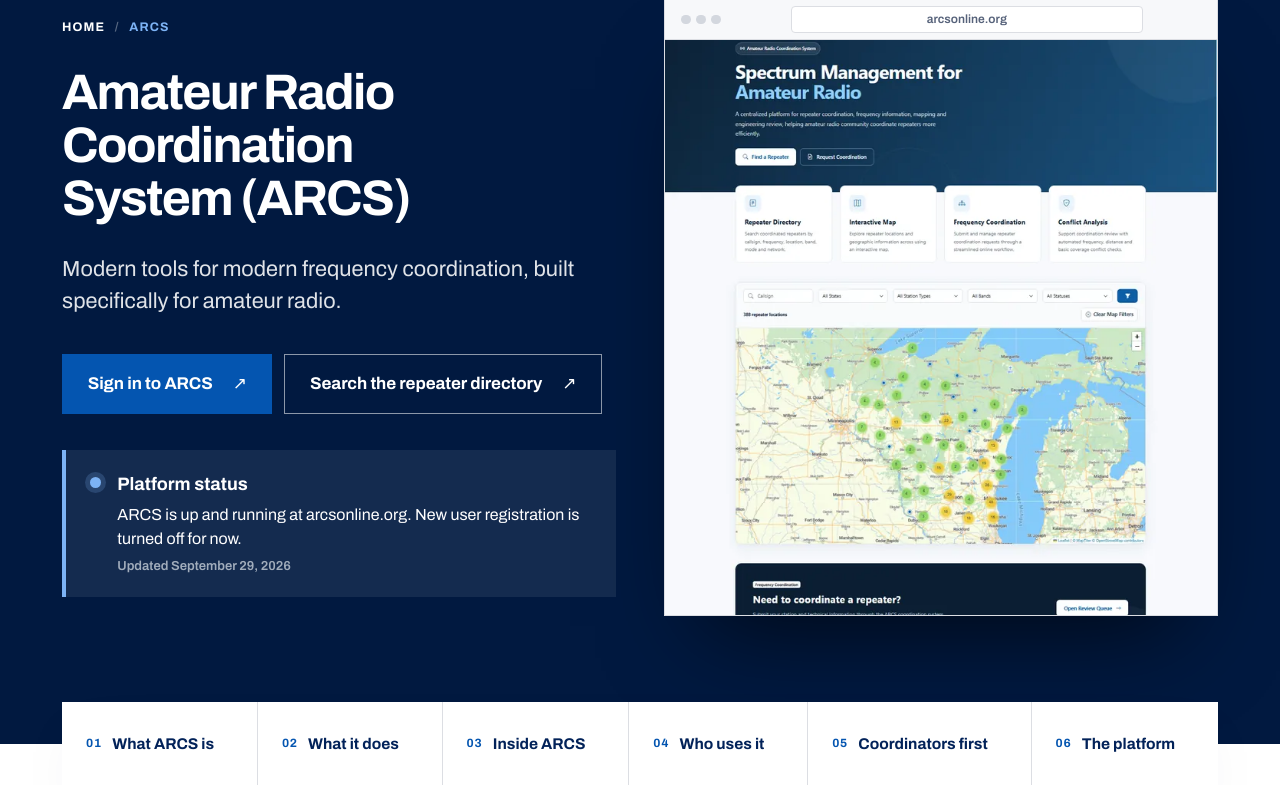
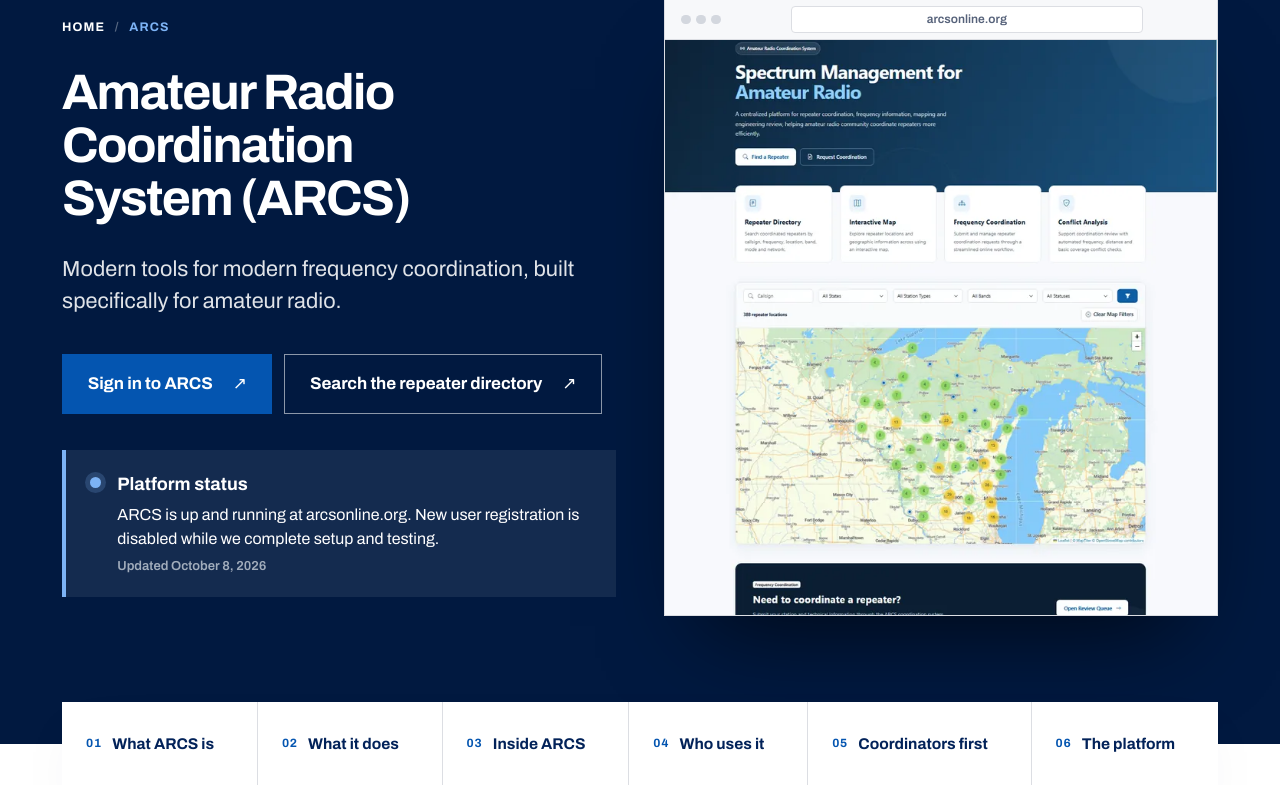
Before and after one commit to varun-s20/wi-ra-dh, a PHP site: page /arcs.html in a window 1280 px wide. Shown: the part 185-970 px from the top of the page. Run offline with PHP 8.4, Linux system fonts and the light colour scheme.

Commit message:
feat: client changes

```diff
--- a/_build/pages/arcs.html
+++ b/_build/pages/arcs.html
@@ -21,8 +21,8 @@
           <!-- EDITABLE NOTICE: update the text and date when ARCS status changes -->
           <div class="notice" role="note">
             <p class="notice__title">Platform status</p>
-            <p class="notice__text">ARCS is up and running at arcsonline.org. New user registration is turned off for now.</p>
-            <p class="notice__meta">Updated September 29, 2026</p>
+            <p class="notice__text">ARCS is up and running at arcsonline.org. New user registration is disabled while we complete setup and testing.</p>
+            <p class="notice__meta">Updated October 8, 2026</p>
           </div>
         </div>
         <div class="screen" aria-hidden="false">
--- a/_build/pages/index.html
+++ b/_build/pages/index.html
@@ -73,7 +73,7 @@
       <div class="wrap grid who__grid">
         <figure class="who__media">
           <div class="frame" data-reveal="mask">
-            <img src="assets/img/photos/ham-tower-aerial-1400.webp" srcset="assets/img/photos/ham-tower-aerial-700.webp 700w, assets/img/photos/ham-tower-aerial-1400.webp 1400w" sizes="(max-width: 900px) 100vw, 40vw" width="1400" height="1050" loading="lazy" alt="Aerial view of a backyard amateur radio tower with beam and wire antennas in a residential neighborhood">
+            <img class="who__img" src="assets/img/photos/member-site-install-1400.webp" srcset="assets/img/photos/member-site-install-700.webp 700w, assets/img/photos/member-site-install-1400.webp 1400w" sizes="(max-width: 900px) 100vw, 40vw" width="1400" height="1867" loading="lazy" alt="A WRA member climbing a red and white tower to service antennas at a coordinated repeater site">
           </div>
         </figure>
         <div class="who__body" data-reveal style="--d:.1s">
--- a/arcs.html
+++ b/arcs.html
@@ -159,8 +159,8 @@
           <!-- EDITABLE NOTICE: update the text and date when ARCS status changes -->
           <div class="notice" role="note">
             <p class="notice__title">Platform status</p>
-            <p class="notice__text">ARCS is up and running at arcsonline.org. New user registration is turned off for now.</p>
-            <p class="notice__meta">Updated September 29, 2026</p>
+            <p class="notice__text">ARCS is up and running at arcsonline.org. New user registration is disabled while we complete setup and testing.</p>
+            <p class="notice__meta">Updated October 8, 2026</p>
           </div>
         </div>
         <div class="screen" aria-hidden="false">
--- a/assets/img/photos/CREDITS.txt
+++ b/assets/img/photos/CREDITS.txt
@@ -1,11 +1,11 @@
-Photo sources. Every photo here is public domain or CC0 (no copyright restrictions, free for commercial use, no attribution required).
+Photo sources. Every stock photo here is public domain or CC0; member-site-install is WRA's own photo (no copyright restrictions, free for commercial use, no attribution required).
 
 rib-mountain: Rib Mountain Radio Tower Wisconsin.jpg | CC0 | https://commons.wikimedia.org/wiki/File:Rib_Mountain_Radio_Tower_Wisconsin.jpg
 lacrosse-towers: WIZM radio towers La Crosse.jpg | CC0 | https://commons.wikimedia.org/wiki/File:WIZM_radio_towers_La_Crosse.jpg
 ham-beam: Antenna-178969.jpg | CC0 | https://commons.wikimedia.org/wiki/File:Antenna-178969.jpg
-ham-tower-aerial: Ham radio antenna tower.jpg | CC0 | https://commons.wikimedia.org/wiki/File:Ham_radio_antenna_tower.jpg
 lattice-autumn: Lattice cell tower-2.jpg | CC0 | https://commons.wikimedia.org/wiki/File:Lattice_cell_tower-2.jpg
 tower-group-sky: Radio tower, Japan; May 2016 (04).jpg | CC0 | https://commons.wikimedia.org/wiki/File:Radio_tower,_Japan;_May_2016_(04).jpg
 yagi-arrays: Radio tower, Japan; May 2016 (08).jpg | CC0 | https://commons.wikimedia.org/wiki/File:Radio_tower,_Japan;_May_2016_(08).jpg
 ham-operator: G0RTN operating amateur radio.jpg | Public domain | https://commons.wikimedia.org/wiki/File:G0RTN_operating_amateur_radio.jpg
 repeater-install: 2020Oct21-Mount-Terror-Repeater-Install-HR.jpg | Public domain | https://commons.wikimedia.org/wiki/File:2020Oct21-Mount-Terror-Repeater-Install-HR.jpg
+member-site-install: Antenna service at a member's coordinated repeater site | supplied by WRA (Corey Becker, DSC06205.JPG) | used with WRA's permission
--- a/css/wra.css
+++ b/css/wra.css
@@ -567,6 +567,7 @@ p { text-wrap: pretty; }
 .who__grid { align-items: center; row-gap: 3rem; }
 .who__media { grid-column: 1 / span 5; box-shadow: var(--shadow-card); }
 .who__media .frame { aspect-ratio: 4 / 5; }
+.who__img { object-position: 50% 80%; } /* keeps the climber in frame when cropped */
 .who__body { grid-column: 7 / span 6; }
 .who__body .lead { margin-top: 1.75rem; }
 .who__body .body-copy { margin-top: 1.1rem; }
--- a/index.html
+++ b/index.html
@@ -211,7 +211,7 @@
       <div class="wrap grid who__grid">
         <figure class="who__media">
           <div class="frame" data-reveal="mask">
-            <img src="assets/img/photos/ham-tower-aerial-1400.webp" srcset="assets/img/photos/ham-tower-aerial-700.webp 700w, assets/img/photos/ham-tower-aerial-1400.webp 1400w" sizes="(max-width: 900px) 100vw, 40vw" width="1400" height="1050" loading="lazy" alt="Aerial view of a backyard amateur radio tower with beam and wire antennas in a residential neighborhood">
+            <img class="who__img" src="assets/img/photos/member-site-install-1400.webp" srcset="assets/img/photos/member-site-install-700.webp 700w, assets/img/photos/member-site-install-1400.webp 1400w" sizes="(max-width: 900px) 100vw, 40vw" width="1400" height="1867" loading="lazy" alt="A WRA member climbing a red and white tower to service antennas at a coordinated repeater site">
           </div>
         </figure>
         <div class="who__body" data-reveal style="--d:.1s">
```
Also changed, not shown: assets/img/photos/ham-tower-aerial-1400.webp (deleted), assets/img/photos/ham-tower-aerial-700.webp (deleted), assets/img/photos/member-site-install-1400.webp (added), assets/img/photos/member-site-install-700.webp (added).
